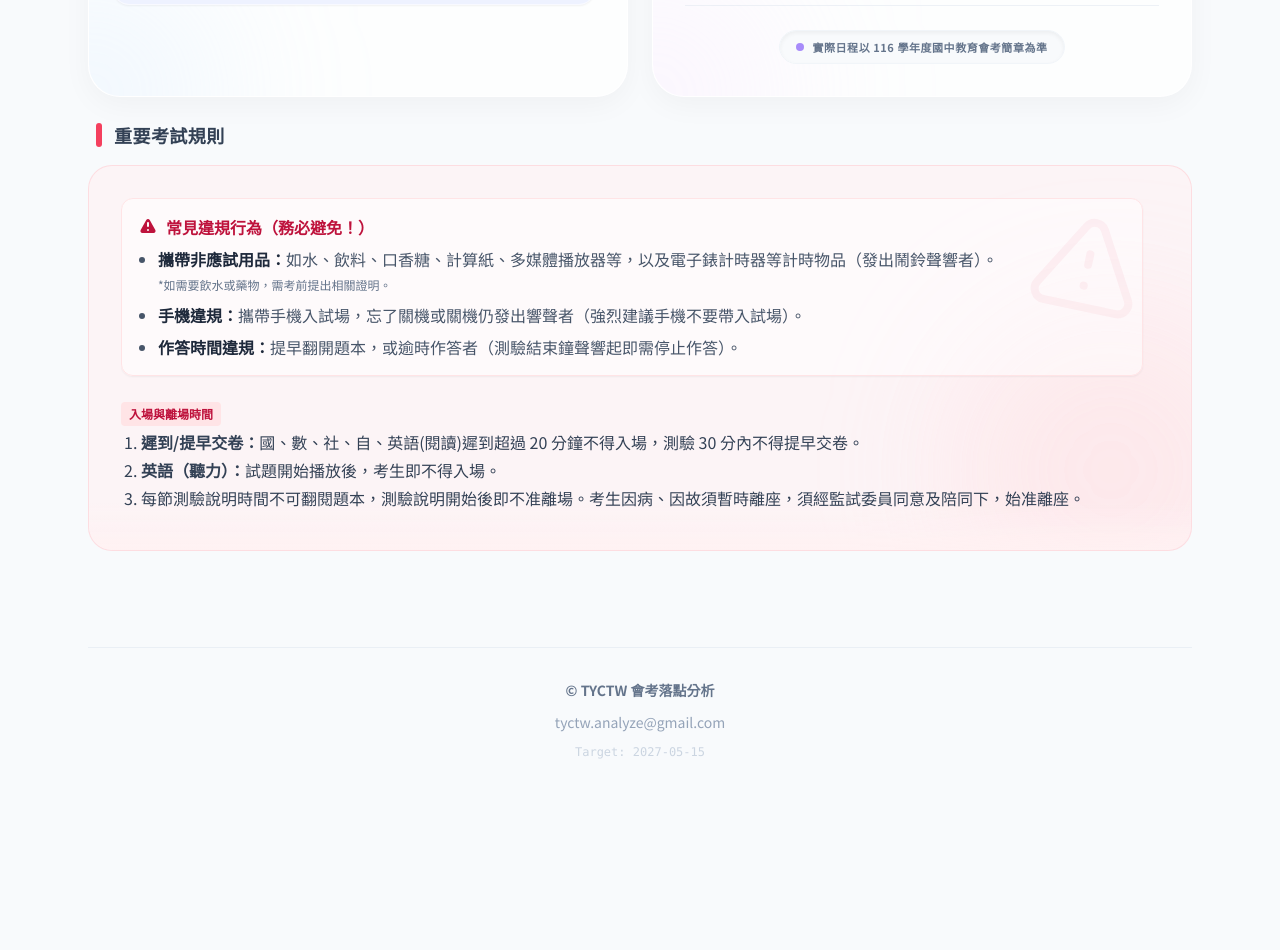
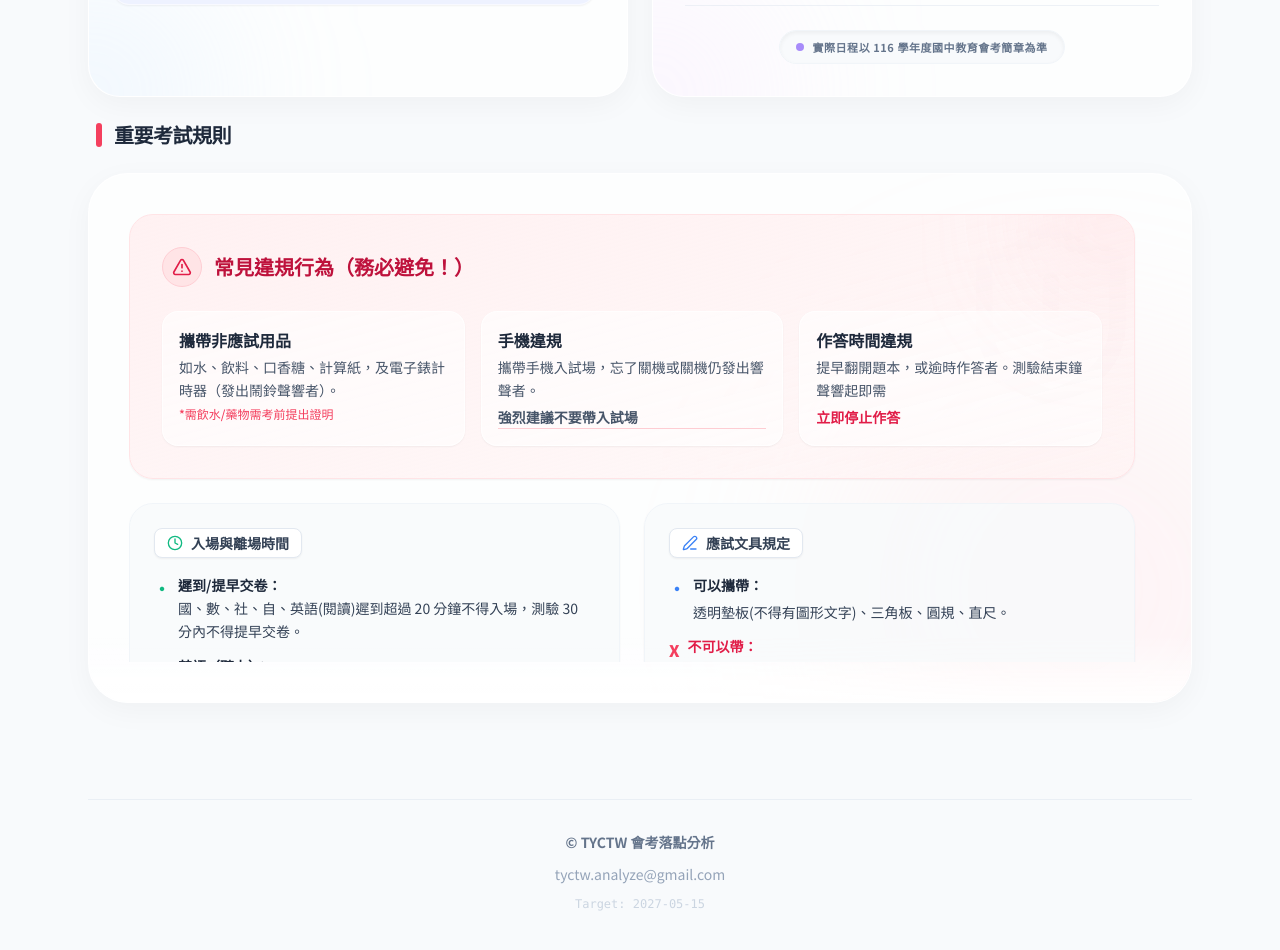
Before and after one commit to tyctw/clock, a React (Vite) app: page / in a window 1280 px wide. Shown: the part 2160-3110 px from the top of the page. Before the commit the page ends 3032 px from the top, so only its background shows below. Built offline with nearby package versions, Linux system fonts and the light colour scheme.

Commit message:
Update ExamRules.tsx

```diff
--- a/components/ExamRules.tsx
+++ b/components/ExamRules.tsx
@@ -1,96 +1,134 @@
 import React from 'react';
+import { AlertTriangle, Clock, Edit3, Type, Info, ShieldAlert } from 'lucide-react';
 
 const ExamRules: React.FC = () => {
   return (
     <div className="w-full h-full flex flex-col">
-       <div className="flex items-center gap-3 mb-4 px-2">
+       <div className="flex items-center gap-3 mb-6 px-2">
         <div className="h-6 w-1.5 bg-rose-500 rounded-full"></div>
-        <h2 className="text-lg font-bold text-slate-700 tracking-wide uppercase">重要考試規則</h2>
+        <h2 className="text-xl font-black text-slate-800 tracking-tight uppercase">重要考試規則</h2>
       </div>
 
-      <div className="flex-grow rounded-3xl border border-rose-200/60 bg-rose-50/60 backdrop-blur-md p-6 sm:p-8 hover:shadow-xl transition-all duration-300 relative overflow-hidden group">
+      <div className="flex-grow rounded-[2.5rem] border border-white/80 bg-white/70 backdrop-blur-2xl shadow-[0_8px_30px_rgb(0,0,0,0.04)] p-8 sm:p-10 hover:-translate-y-1 hover:shadow-[0_20px_40px_rgb(0,0,0,0.08)] transition-all duration-500 relative overflow-hidden group">
+
         {/* Decorative bg */}
-        <div className="absolute -bottom-20 -right-20 w-80 h-80 bg-rose-200/30 rounded-full blur-3xl group-hover:scale-110 transition-transform duration-700"></div>
-        <div className="absolute top-10 right-10 opacity-10 text-rose-600 pointer-events-none">
-            <svg xmlns="http://www.w3.org/2000/svg" className="h-32 w-32 rotate-12" fill="none" viewBox="0 0 24 24" stroke="currentColor">
-                <path strokeLinecap="round" strokeLinejoin="round" strokeWidth={1.5} d="M12 9v2m0 4h.01m-6.938 4h13.856c1.54 0 2.502-1.667 1.732-3L13.732 4c-.77-1.333-2.694-1.333-3.464 0L3.34 16c-.77 1.333.192 3 1.732 3z" />
-            </svg>
+        <div className="absolute -bottom-32 -right-32 w-[30rem] h-[30rem] bg-rose-200/20 rounded-full blur-[100px] group-hover:scale-110 transition-transform duration-1000 pointer-events-none"></div>
+        <div className="absolute top-10 right-10 opacity-[0.02] text-rose-800 pointer-events-none transition-transform duration-700 group-hover:rotate-12 group-hover:scale-110">
+            <ShieldAlert size={200} />
         </div>
 
-        <div className="relative z-10 h-80 overflow-y-auto custom-scrollbar pr-2 sm:pr-4">
-           <div className="space-y-6 text-slate-700 leading-relaxed text-sm sm:text-base">
+        <div className="relative z-10 h-[28rem] overflow-y-auto custom-scrollbar pr-4">
+           <div className="grid grid-cols-1 md:grid-cols-2 gap-6 text-slate-700">
 
-                <div className="bg-white/50 rounded-xl p-4 border border-rose-100 shadow-sm">
-                    <h3 className="font-bold text-rose-700 mb-2 flex items-center gap-2">
-                        <svg xmlns="http://www.w3.org/2000/svg" className="h-5 w-5" viewBox="0 0 20 20" fill="currentColor">
-                             <path fillRule="evenodd" d="M8.257 3.099c.765-1.36 2.722-1.36 3.486 0l5.58 9.92c.75 1.334-.213 2.98-1.742 2.98H4.42c-1.53 0-2.493-1.646-1.743-2.98l5.58-9.92zM11 13a1 1 0 11-2 0 1 1 0 012 0zm-1-8a1 1 0 00-1 1v3a1 1 0 002 0V6a1 1 0 00-1-1z" clipRule="evenodd" />
-                        </svg>
+                {/* 1. Critical Violations */}
+                <div className="md:col-span-2 bg-gradient-to-br from-rose-50 to-red-50/50 rounded-3xl p-6 md:p-8 border border-rose-100 shadow-sm relative overflow-hidden group/alert hover:shadow-md transition-shadow">
+                    <div className="absolute top-0 right-0 w-32 h-32 bg-rose-200/40 rounded-full blur-3xl -translate-y-1/2 translate-x-1/3"></div>
+                    <h3 className="font-black text-xl text-rose-700 mb-6 flex items-center gap-3">
+                        <div className="w-10 h-10 rounded-full bg-rose-100 flex items-center justify-center border border-rose-200 group-hover/alert:scale-110 transition-transform">
+                            <AlertTriangle className="text-rose-600 w-5 h-5" />
+                        </div>
                         常見違規行為（務必避免！）
                     </h3>
-                    <ul className="list-disc pl-5 space-y-2 text-slate-600">
-                        <li>
-                            <span className="font-semibold text-slate-800">攜帶非應試用品：</span>
-                            如水、飲料、口香糖、計算紙、多媒體播放器等，以及電子錶計時器等計時物品（發出鬧鈴聲響者）。<br/>
-                            <span className="text-xs text-slate-500">*如需要飲水或藥物，需考前提出相關證明。</span>
+                    <div className="grid grid-cols-1 md:grid-cols-3 gap-4">
+                        <div className="bg-white/60 p-4 rounded-2xl border border-white/80 shadow-sm">
+                            <span className="font-bold text-slate-800 block mb-1">攜帶非應試用品</span>
+                            <p className="text-sm text-slate-600 leading-relaxed">
+                                如水、飲料、口香糖、計算紙，及電子錶計時器（發出鬧鈴聲響者）。<br/>
+                                <span className="text-xs text-rose-500 font-medium mt-1 block">*需飲水/藥物需考前提出證明</span>
+                            </p>
+                        </div>
+                        <div className="bg-white/60 p-4 rounded-2xl border border-white/80 shadow-sm">
+                            <span className="font-bold text-slate-800 block mb-1">手機違規</span>
+                            <p className="text-sm text-slate-600 leading-relaxed">
+                                攜帶手機入試場，忘了關機或關機仍發出響聲者。<span className="font-bold border-b border-rose-200 block mt-1">強烈建議不要帶入試場</span>
+                            </p>
+                        </div>
+                        <div className="bg-white/60 p-4 rounded-2xl border border-white/80 shadow-sm">
+                            <span className="font-bold text-slate-800 block mb-1">作答時間違規</span>
+                            <p className="text-sm text-slate-600 leading-relaxed">
+                                提早翻開題本，或逾時作答者。測驗結束鐘聲響起即需<span className="font-bold text-rose-600 block mt-1">立即停止作答</span>
+                            </p>
+                        </div>
+                    </div>
+                </div>
+
+                {/* 2. Timing */}
+                <div className="bg-slate-50/80 rounded-3xl p-6 border border-slate-100 shadow-sm hover:shadow-md transition-shadow">
+                    <div className="inline-flex items-center gap-2 px-3 py-1 bg-white border border-slate-200 text-slate-700 text-sm font-bold rounded-lg mb-4 shadow-sm">
+                        <Clock className="w-4 h-4 text-emerald-500" />
+                        入場與離場時間
+                    </div>
+                    <ul className="space-y-3">
+                        <li className="flex gap-2">
+                            <span className="text-emerald-500 font-black mt-0.5">•</span>
+                            <p className="text-sm leading-relaxed"><span className="font-bold text-slate-800 block">遲到/提早交卷：</span>國、數、社、自、英語(閱讀)遲到超過 20 分鐘不得入場，測驗 30 分內不得提早交卷。</p>
                         </li>
-                        <li>
-                            <span className="font-semibold text-slate-800">手機違規：</span>
-                            攜帶手機入試場，忘了關機或關機仍發出響聲者（強烈建議手機不要帶入試場）。
-                        </li>
-                        <li>
-                            <span className="font-semibold text-slate-800">作答時間違規：</span>
-                            提早翻開題本，或逾時作答者（測驗結束鐘聲響起即需停止作答）。
+                        <li className="flex gap-2">
+                             <span className="text-emerald-500 font-black mt-0.5">•</span>
+                             <p className="text-sm leading-relaxed"><span className="font-bold text-slate-800 block">英語（聽力）：</span>試題開始播放後，考生即<span className="font-bold text-rose-600 underline">不得入場</span>。</p>
                         </li>
                     </ul>
                 </div>
 
-                <div className="space-y-4">
-                    <div>
-                        <span className="inline-block px-2 py-1 bg-rose-100 text-rose-700 text-xs font-bold rounded mb-1">入場與離場時間</span>
-                        <ul className="list-decimal pl-5 space-y-1">
-                            <li><span className="font-bold">遲到/提早交卷：</span>國、數、社、自、英語(閱讀)遲到超過 20 分鐘不得入場，測驗 30 分內不得提早交卷。</li>
-                            <li><span className="font-bold">英語（聽力）：</span>試題開始播放後，考生即不得入場。</li>
-                            <li>每節測驗說明時間不可翻閱題本，測驗說明開始後即不准離場。考生因病、因故須暫時離座，須經監試委員同意及陪同下，始准離座。</li>
-                        </ul>
+                {/* 3. Stationery */}
+                <div className="bg-slate-50/80 rounded-3xl p-6 border border-slate-100 shadow-sm hover:shadow-md transition-shadow">
+                     <div className="inline-flex items-center gap-2 px-3 py-1 bg-white border border-slate-200 text-slate-700 text-sm font-bold rounded-lg mb-4 shadow-sm">
+                        <Edit3 className="w-4 h-4 text-blue-500" />
+                        應試文具規定
                     </div>
+                     <ul className="space-y-3">
+                        <li className="flex gap-2">
+                            <span className="text-blue-500 font-black mt-0.5">•</span>
+                            <p className="text-sm leading-relaxed"><span className="font-bold text-slate-800 block pb-1">可以攜帶：</span>透明墊板(不得有圖形文字)、三角板、圓規、直尺。</p>
+                        </li>
+                        <li className="flex gap-2">
+                             <span className="text-rose-500 font-black mt-0.5">X</span>
+                             <p className="text-sm text-slate-700"><span className="font-bold text-rose-600 block pb-1">不可以帶：</span>量角器或具量角功能器具。</p>
+                        </li>
+                     </ul>
+                </div>
 
-                    <div>
-                         <span className="inline-block px-2 py-1 bg-rose-100 text-rose-700 text-xs font-bold rounded mb-1">應試文具規定</span>
-                         <ul className="list-decimal pl-5 space-y-1">
-                            <li>可以攜帶透明墊板(不得有任何圖形、文字印刷於其上)、三角板、圓規、直尺。</li>
-                            <li><span className="font-bold text-rose-600">不可以</span>帶量角器或具有量角功能的器具。</li>
-                            <li>不得在場內向他人借用各項應試用品。</li>
-                         </ul>
+                {/* 4. Formatting */}
+                <div className="bg-slate-50/80 rounded-3xl p-6 border border-slate-100 shadow-sm hover:shadow-md transition-shadow">
+                    <div className="inline-flex items-center gap-2 px-3 py-1 bg-white border border-slate-200 text-slate-700 text-sm font-bold rounded-lg mb-4 shadow-sm">
+                        <Type className="w-4 h-4 text-violet-500" />
+                        作答規範
                     </div>
+                    <ul className="space-y-4 text-sm leading-relaxed">
+                        <li className="bg-white p-3 rounded-xl border border-slate-100">
+                            <span className="font-bold text-slate-800 block mb-1">📝 數學非選與寫作測驗：</span>
+                            務必使用<span className="font-bold border-b-2 border-slate-800 px-1">黑筆</span>(0.5~0.7mm)，可用立可白更正。內容不得超出格線外框。
+                        </li>
+                        <li className="bg-white p-3 rounded-xl border border-slate-100">
+                            <span className="font-bold text-slate-800 block mb-1">🗄️ 答案卡：</span>
+                            用 <span className="font-bold border-b-2 border-slate-800 px-1">2B 鉛筆</span>劃記，用橡皮擦更改，<span className="font-bold text-rose-600 bg-rose-50 px-1 rounded">絕不可用立可白塗改</span>。
+                        </li>
+                    </ul>
+                </div>
 
-                    <div>
-                        <span className="inline-block px-2 py-1 bg-rose-100 text-rose-700 text-xs font-bold rounded mb-1">作答規範</span>
-                        <ul className="list-decimal pl-5 space-y-1">
-                            <li>
-                                <span className="font-bold">數學非選與寫作測驗：</span>
-                                務必使用<span className="font-bold underline">黑筆</span>(建議 0.5~0.7mm 筆尖)書寫，可用立可白(帶)更正。不可在試卷上塗鴉或顯示自己身份，書寫內容不得超出格線外框。
-                            </li>
-                            <li>
-                                <span className="font-bold">答案卡：</span>
-                                用 <span className="font-bold underline">2B 鉛筆</span>劃記，用橡皮擦更改，<span className="font-bold text-rose-600">絕不可用立可白(帶)塗改</span>，否則電腦無法判讀。
-                            </li>
-                        </ul>
+                {/* 5. Others */}
+                <div className="bg-slate-50/80 rounded-3xl p-6 border border-slate-100 shadow-sm hover:shadow-md transition-shadow">
+                     <div className="inline-flex items-center gap-2 px-3 py-1 bg-white border border-slate-200 text-slate-700 text-sm font-bold rounded-lg mb-4 shadow-sm">
+                        <Info className="w-4 h-4 text-amber-500" />
+                        其他注意事項
                     </div>
+                     <ul className="space-y-3">
+                        <li className="flex gap-2">
+                             <span className="text-amber-500 font-black mt-0.5">•</span>
+                             <p className="text-sm leading-relaxed"><span className="font-bold text-slate-800">違規記點：</span>違規1點扣0.3分、2點扣0.6分，並扣於總積分上。</p>
+                        </li>
+                        <li className="flex gap-2">
+                             <span className="text-amber-500 font-black mt-0.5">•</span>
+                             <p className="text-sm leading-relaxed"><span className="font-bold text-slate-800">准考證遺失：</span>應立即告知監試委員；核對無誤後先准予應試，當節結束後至試務中心補發。</p>
+                        </li>
+                     </ul>
+                </div>
 
-                    <div>
-                         <span className="inline-block px-2 py-1 bg-rose-100 text-rose-700 text-xs font-bold rounded mb-1">其他注意事項</span>
-                         <ul className="list-decimal pl-5 space-y-1">
-                            <li>試場內嚴禁談話、左顧右盼等行為，更不可對監考人員有輕浮的言語。</li>
-                            <li><span className="font-bold">違規記點：</span>違規1點扣0.3分、2點扣0.6分，並扣於國中教育會考總積分上。</li>
-                            <li><span className="font-bold">准考證遺失：</span>入場後發現准考證未帶或遺失，考生應立即告知監試委員；經監試委員查核為考生本人無誤者，先准予應試，但考生應於當節考試結束後至考場試務中心申請補發。</li>
-                         </ul>
-                    </div>
-                </div>
            </div>
         </div>
 
-        {/* Fade effect at the bottom of scroll area */}
-        <div className="absolute bottom-0 left-0 right-0 h-12 bg-gradient-to-t from-rose-50/90 to-transparent pointer-events-none rounded-b-3xl"></div>
+        {/* Transparent layout fade effect at the bottom */}
+        <div className="absolute bottom-0 left-0 right-0 h-16 bg-gradient-to-t from-white/90 via-white/50 to-transparent pointer-events-none rounded-b-[2.5rem]"></div>
       </div>
     </div>
   );
```
